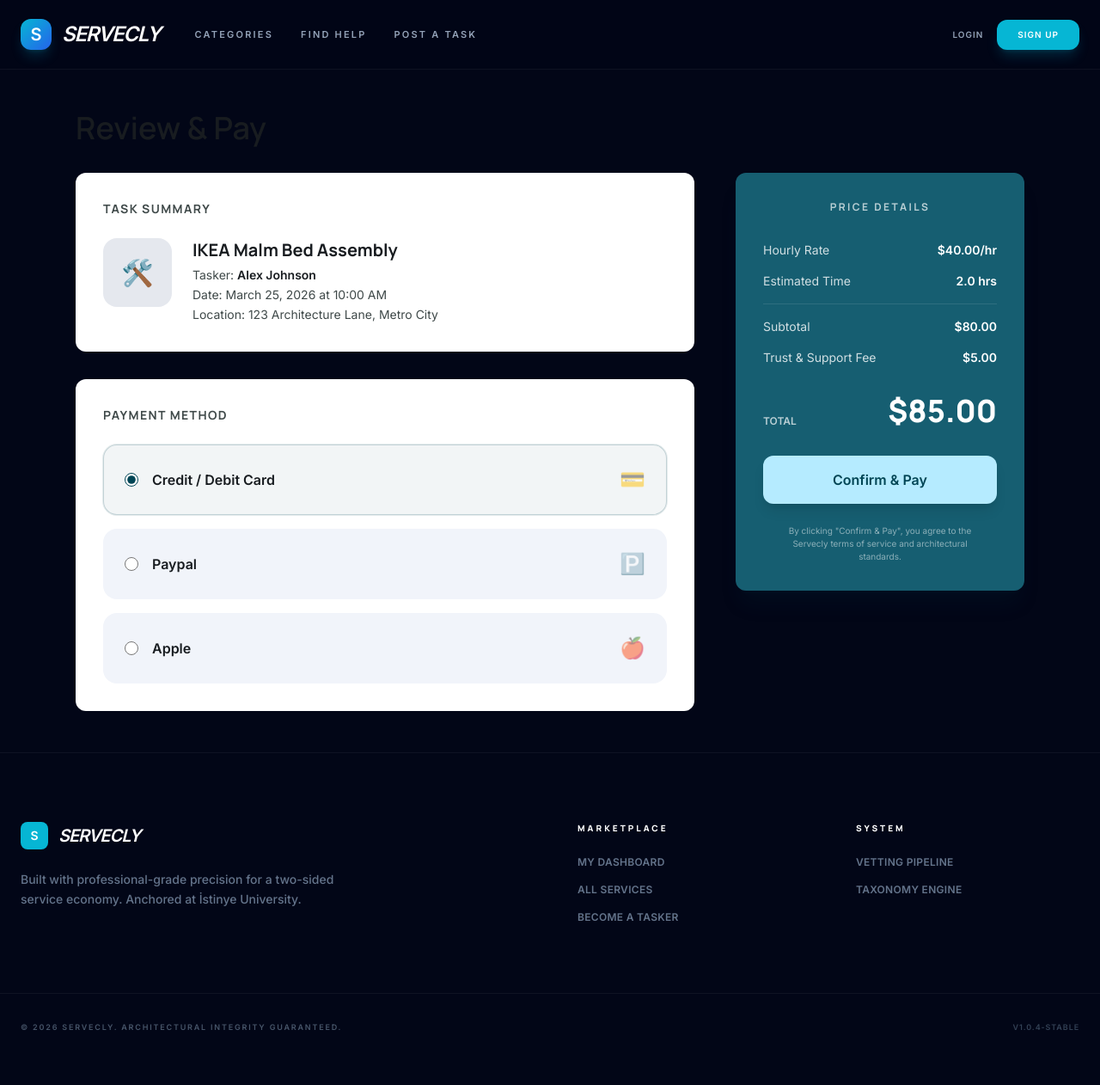
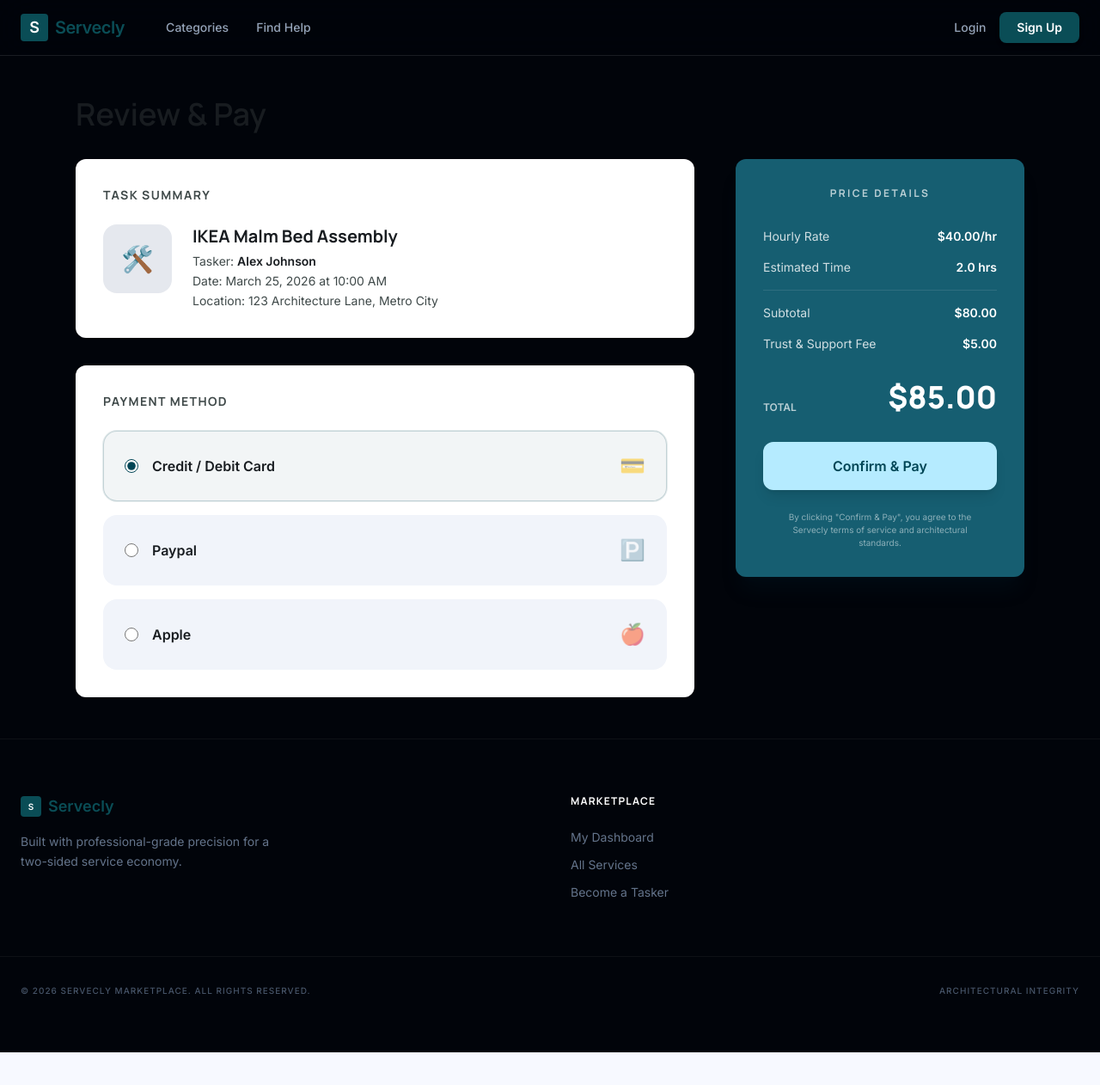
Before and after one commit to PgTobby-07/Servecly-Marektplace, a React (Vite) app: page /payment in a window 1280 px wide. Shown: the top 1262 px of the page at 86% size. After the commit the page ends 1224 px from the top, so only its background shows below. Built offline with nearby package versions, Linux system fonts and the light colour scheme.

Commit message:
Refactor MainLayout with updated styles and structure

```diff
--- a/src/layouts/MainLayout.jsx
+++ b/src/layouts/MainLayout.jsx
@@ -28,90 +28,57 @@ const MainLayout = ({ children }) => {
   };
 
   return (
-    // Updated background to deep navy slate for visual rhyme
-    <div className="min-h-screen flex flex-col bg-[#020617] text-slate-200 font-sans selection:bg-cyan-500 selection:text-white">
+    <div className="min-h-screen flex flex-col bg-[#01040a] text-slate-300 font-sans selection:bg-cyan-500">
 
-      {/* 1. CINEMATIC HEADER: RHETORICALLY LINKED TO HOME */}
-      <header className="sticky top-0 z-50 bg-[#020617]/80 backdrop-blur-2xl border-b border-white/5">
-        <nav className="max-w-7xl mx-auto px-6 h-20 flex items-center justify-between">
-          <div className="flex items-center gap-10">
-            {/* Logo updated to high-contrast cyan */}
-            <Link to="/" className="flex items-center gap-3 group">
-              <div className="w-9 h-9 bg-gradient-to-br from-cyan-500 to-blue-600 rounded-xl flex items-center justify-center text-white font-black text-xl shadow-lg shadow-cyan-500/20 group-hover:scale-110 transition-transform">
+      {/* 1. MINIMALIST HEADER */}
+      <header className="sticky top-0 z-50 bg-[#01040a]/90 backdrop-blur-xl border-b border-white/10">
+        <nav className="max-w-7xl mx-auto px-6 h-16 flex items-center justify-between">
+          <div className="flex items-center gap-12">
+
+            {/* OG BRANDING */}
+            <Link to="/" className="flex items-center gap-2 group">
+              <div className="w-8 h-8 bg-[#0a4d56] rounded flex items-center justify-center text-white font-bold text-lg">
                 S
               </div>
-              <span className="text-2xl font-black tracking-tighter text-white uppercase italic group-hover:text-cyan-400 transition-colors">
+              <span className="text-xl font-bold tracking-tight text-[#0a4d56] group-hover:text-cyan-600 transition-colors">
                 Servecly
               </span>
             </Link>
 
-            {/* NAV LINKS: Ghost-white to Cyan hover */}
-            <div className="hidden md:flex items-center gap-8 text-[11px] font-black uppercase tracking-[0.2em] text-slate-400">
-              <Link to="/" className="hover:text-cyan-400 transition-all">Categories</Link>
-              <Link to="/services" className="hover:text-cyan-400 transition-all">Find Help</Link>
-
-              {(!user || user.role === 'users') && (
-                <Link to="/post-task" className="hover:text-cyan-400 transition-all">Post a Task</Link>
-              )}
+            {/* NAV LINKS */}
+            <div className="hidden md:flex items-center gap-8 text-sm font-medium text-slate-400">
+              <Link to="/" className="hover:text-[#0a4d56] transition-colors">Categories</Link>
+              <Link to="/services" className="hover:text-[#0a4d56] transition-colors">Find Help</Link>
 
               {user && (
-                <Link to="/dashboard" className="text-cyan-500 hover:text-white transition-all underline decoration-2 underline-offset-8">Dashboard</Link>
-              )}
-
-              {user?.role === 'tasker' && (user?.status === 'new' || !user?.status) && (
-                <Link
-                  to="/profile-setup"
-                  className="bg-cyan-500/10 text-cyan-400 px-4 py-1.5 rounded-full border border-cyan-500/20 animate-pulse"
-                >
-                  ✨ Complete Setup
-                </Link>
+                <Link to="/dashboard" className="text-[#0a4d56] font-bold hover:underline underline-offset-4">Dashboard</Link>
               )}
             </div>
           </div>
 
-          {/* 2. SYSTEM CORE IDENTITY: TOP RIGHT */}
           <div className="flex items-center gap-6">
             {user ? (
-              <div className="flex items-center gap-5">
-                {/* ADMIN COMMAND CENTER */}
-                {user.role === 'admin' && (
-                  <div className="hidden lg:flex gap-2">
-                    <Link to="/admin/vetting" className="bg-white/5 border border-white/10 text-white px-4 py-2 rounded-lg text-[9px] font-black uppercase tracking-widest hover:bg-white/10 transition-all">
-                      Vetting Pipeline
-                    </Link>
-                  </div>
-                )}
-
-                {/* User Badge: Rhyming with Pg Tobby identity */}
-                <div className="flex items-center gap-3 bg-white/5 border border-white/10 py-2 px-4 rounded-xl">
-                  <div className="h-8 w-8 bg-gradient-to-tr from-cyan-500 to-blue-600 rounded-lg flex items-center justify-center font-black text-white text-xs">
-                    {user.name?.charAt(0) || 'P'}
-                  </div>
-                  <div className="hidden sm:block">
-                    <span className="block text-[8px] font-black text-cyan-500 uppercase tracking-widest leading-none mb-1">
-                      {user.role === 'admin' ? "System Core" : "Active Node"}
-                    </span>
-                    <span className="block text-xs font-bold text-white leading-none">
-                      {user.name?.split(' ')[0] || 'User'}
-                    </span>
-                  </div>
-                </div>
+              <div className="flex items-center gap-6">
+                {/* CLEAN USER GREETING - REMOVED SYSTEM CORE & VETTING */}
+                <span className="text-sm font-medium text-slate-300">
+                  Hi, <span className="text-white font-bold">{user.name?.split(' ')[0] || 'User'}</span>
+                </span>
 
                 <button
                   onClick={Logout}
-                  className="text-[10px] font-black uppercase tracking-widest text-slate-500 hover:text-rose-500 transition-colors"
+                  className="text-xs font-black uppercase tracking-widest text-[#0a4d56] hover:text-rose-500 transition-colors"
                 >
                   Logout
                 </button>
               </div>
             ) : (
               <div className="flex items-center gap-4">
-                <Link to="/login" className="text-[10px] font-black uppercase tracking-widest text-slate-400 hover:text-white">
+                <Link to="/login" className="text-sm font-medium text-slate-400 hover:text-[#0a4d56]">
                   Login
                 </Link>
                 <Link
                   to="/signup"
-                  className="bg-cyan-500 text-white px-6 py-2.5 rounded-xl text-[10px] font-black uppercase tracking-widest shadow-lg shadow-cyan-500/20 hover:scale-105 transition-all"
+                  className="bg-[#0a4d56] text-white px-5 py-2 rounded-lg text-sm font-bold shadow-md hover:bg-[#083b42] transition-all"
                 >
                   Sign Up
                 </Link>
@@ -124,42 +91,36 @@ const MainLayout = ({ children }) => {
       {/* MAIN CONTENT AREA */}
       <main className="flex-grow">{children}</main>
 
-      {/* 3. CINEMATIC FOOTER */}
-      <footer className="bg-[#020617] border-t border-white/5 py-20">
-        <div className="max-w-7xl mx-auto px-6 grid grid-cols-1 md:grid-cols-4 gap-16">
+      {/* 2. FOOTER */}
+      <footer className="bg-[#01040a] border-t border-white/5 py-16 mt-auto">
+        <div className="max-w-7xl mx-auto px-6 grid grid-cols-1 md:grid-cols-4 gap-12">
           <div className="col-span-1 md:col-span-2">
-            <div className="flex items-center gap-3 mb-6">
-              <div className="w-8 h-8 bg-cyan-500 rounded-lg flex items-center justify-center text-white text-sm font-black">S</div>
-              <span className="text-xl font-black text-white italic uppercase tracking-tighter">Servecly</span>
+            <div className="flex items-center gap-2 mb-4">
+              <div className="w-6 h-6 bg-[#0a4d56] rounded flex items-center justify-center text-white text-[10px] font-bold">
+                S
+              </div>
+              <span className="text-lg font-bold text-[#0a4d56]">
+                Servecly
+              </span>
             </div>
-            <p className="text-slate-500 text-sm font-medium leading-relaxed max-w-sm">
-              Built with professional-grade precision for a two-sided service economy. Anchored at İstinye University.
+            <p className="text-sm text-slate-500 max-w-xs leading-relaxed">
+              Built with professional-grade precision for a two-sided service economy.
             </p>
           </div>
 
           <div>
-            <h4 className="text-[10px] font-black text-white uppercase tracking-[0.3em] mb-6">Marketplace</h4>
-            <ul className="text-xs text-slate-500 flex flex-col gap-4 font-bold">
-              <li><Link to="/dashboard" className="hover:text-cyan-400 transition-all tracking-wide">MY DASHBOARD</Link></li>
-              <li><Link to="/services" className="hover:text-cyan-400 transition-all tracking-wide">ALL SERVICES</Link></li>
-              <li><Link to="/profile-setup" className="hover:text-cyan-400 transition-all tracking-wide">BECOME A TASKER</Link></li>
-            </ul>
-          </div>
-
-          <div>
-            <h4 className="text-[10px] font-black text-white uppercase tracking-[0.3em] mb-6">System</h4>
-            <ul className="text-xs text-slate-500 flex flex-col gap-4 font-bold">
-              <li><Link to="/admin/vetting" className="hover:text-cyan-400 transition-all tracking-wide">VETTING PIPELINE</Link></li>
-              <li><Link to="/admin/taxonomy" className="hover:text-cyan-400 transition-all tracking-wide">TAXONOMY ENGINE</Link></li>
+            <h4 className="font-bold text-xs text-white uppercase tracking-widest mb-6">Marketplace</h4>
+            <ul className="text-sm text-slate-500 flex flex-col gap-3">
+              <li><Link to="/dashboard" className="hover:text-cyan-500 transition-colors">My Dashboard</Link></li>
+              <li><Link to="/services" className="hover:text-cyan-500 transition-colors">All Services</Link></li>
+              <li><Link to="/profile-setup" className="hover:text-cyan-500 transition-colors">Become a Tasker</Link></li>
             </ul>
           </div>
         </div>
 
-        <div className="max-w-7xl mx-auto px-6 mt-20 pt-8 border-t border-white/5 flex flex-col md:flex-row justify-between items-center gap-4">
-          <p className="text-[9px] font-black text-slate-600 uppercase tracking-[0.2em]">© 2026 Servecly. Architectural Integrity Guaranteed.</p>
-          <div className="flex gap-8">
-             <span className="text-[9px] font-black text-slate-700 uppercase tracking-widest">v1.0.4-stable</span>
-          </div>
+        <div className="max-w-7xl mx-auto px-6 mt-16 pt-8 border-t border-white/5 text-[10px] font-medium text-slate-600 flex justify-between uppercase tracking-widest">
+          <p>© 2026 Servecly Marketplace. All rights reserved.</p>
+          <p>Architectural Integrity</p>
         </div>
       </footer>
     </div>
```
